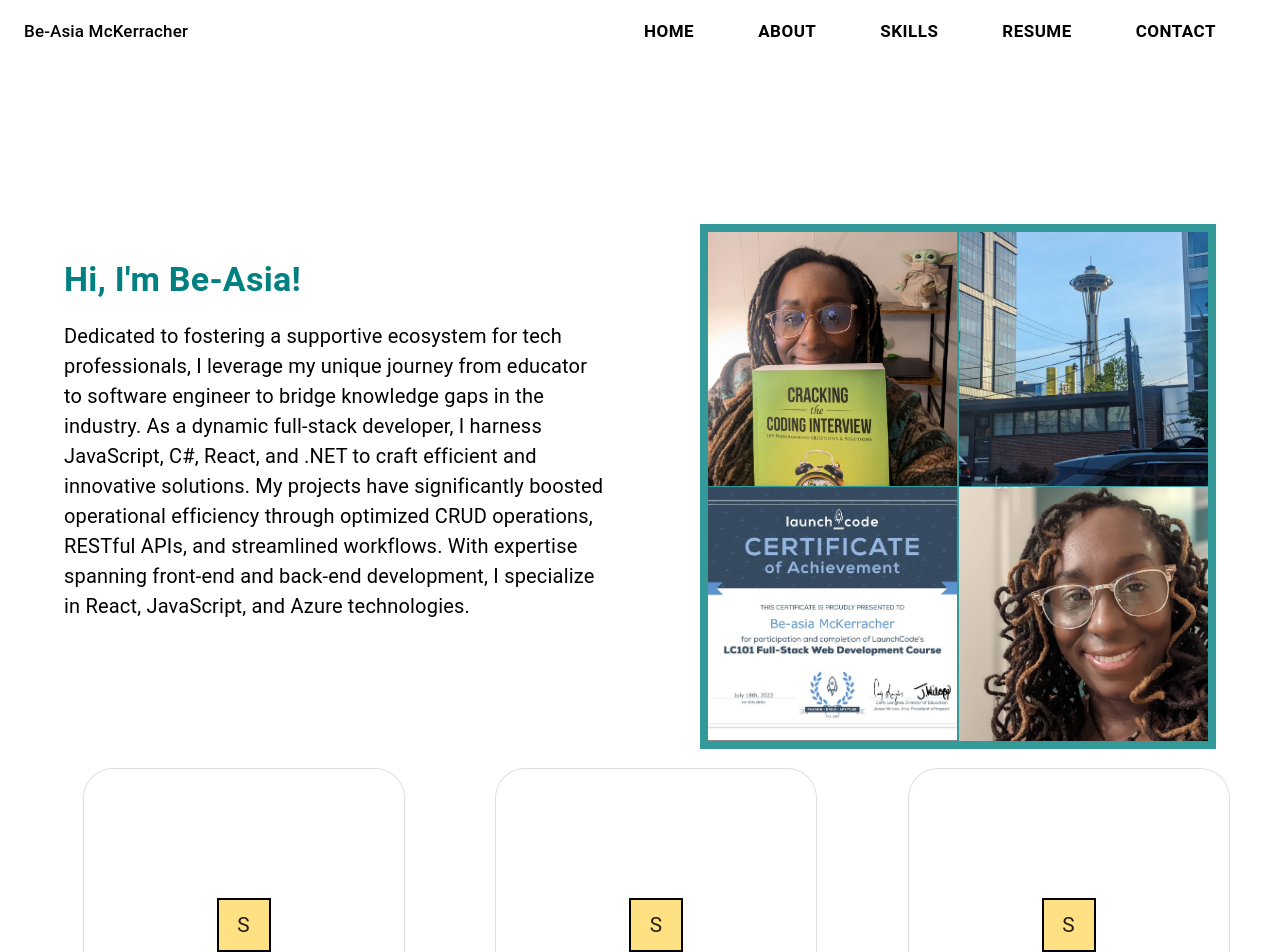
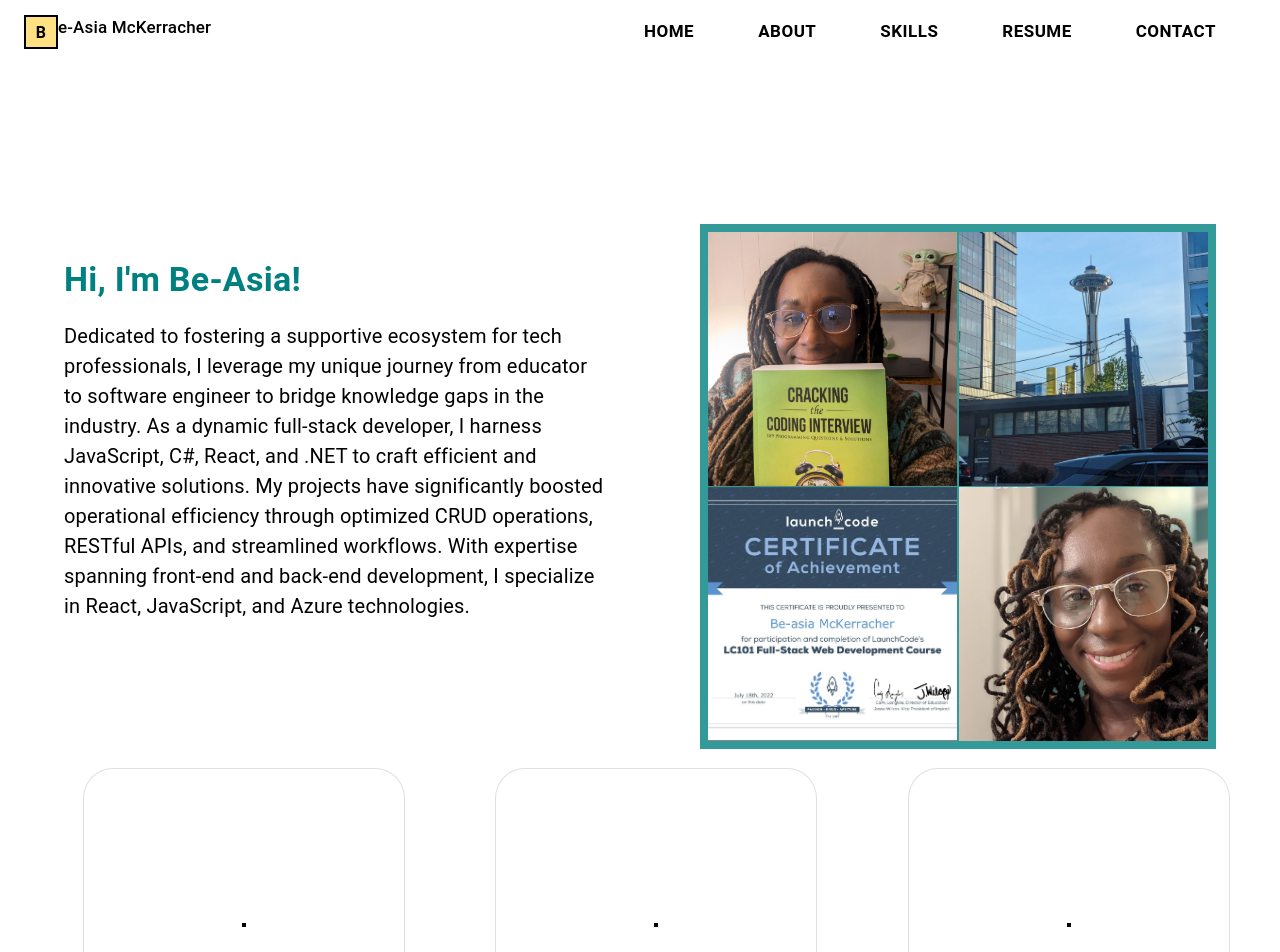
Before and after one commit to amerigirl/website, a React (Create React App) app: page / in a window 1280 px wide. Shown: the top 952 px of the page. Built offline with nearby package versions, Linux system fonts and the light colour scheme.

Commit message:
adding and adjusting scrabble pieces

```diff
--- a/src/App.js
+++ b/src/App.js
@@ -1,12 +1,12 @@
 import "./App.css";
 import React from "react";
-import Navbar from "./Components/Navbar";
+import Navbar from "./Components/Navbar/Navbar.jsx";
 import { createTheme, ThemeProvider } from "@mui/material/styles";
 import AboutMe from "./Components/AboutMe";
-import SkillsCard from "./Components/CardSection/CardComponent";
-import { amber, blue, indigo } from "@mui/material/colors";
+import { amber, blue } from "@mui/material/colors";
 import CardComponent from "./Components/CardSection/CardComponent";
 import { Box } from "@mui/material";
+import SkillsComponent from "./Components/SkillsComponent";
 
 const theme = createTheme({
   palette: {
@@ -47,7 +47,7 @@ function App() {
             padding: "16px",
           }}
         >
-          <CardComponent />
+          <SkillsComponent />
           <CardComponent />
           <CardComponent />
         </Box>
--- a/src/Components/CardSection/ScrabblePiece.jsx
+++ b/src/Components/CardSection/ScrabblePiece.jsx
@@ -1,19 +1,19 @@
 import { Box, Typography } from "@mui/material";
 import React from "react";
 
-const ScrabblePiece = () => {
+const ScrabblePiece = ({
+  letter,
+  height,
+  width,
+  fontSize,
+  padding,
+  fontWeight,
+}) => {
   return (
-    //1. create a small box
-    //2. add the right background--where is it? wood,
-    //   -raising the sides/css, maybe outline in black
-    //3. create the letter and move it to the center of the box
-
-    //4. create a sub number and move it to the bottom right of the box
-
     <Box
       sx={{
-        height: "50px",
-        width: "50px",
+        height,
+        width,
         backgroundColor: "secondary.main",
         border: "2px solid black",
       }}
@@ -21,16 +21,16 @@ const ScrabblePiece = () => {
       <Typography
         sx={{
           textAlign: "center",
-          padding: ".6rem",
-          fontSize: "1.3rem"
+          color: "black",
+          fontSize,
+          padding,
+          fontWeight
         }}
       >
-        S
+        {letter}
       </Typography>
     </Box>
   );
-
-
 };
 
 export default ScrabblePiece;
--- a/src/Components/Navbar.jsx
+++ b/src/Components/Navbar/Navbar.jsx
@@ -2,6 +2,7 @@ import { AppBar, Toolbar, Stack, Typography, Box } from "@mui/material";
 import React from "react";
 import { styled } from "@mui/material/styles";
 import Button from "@mui/material/Button";
+import NavbarName from "./NavbarName";
 
 // Define a reusable StyledButton
 const StyledButton = styled(Button)(({ theme }) => ({
@@ -20,9 +21,7 @@ const Navbar = () => {
       sx={{ backgroundColor: "transparent", boxShadow: "none" }}
     >
       <Toolbar sx={{ height: "4rem" }}>
-        <Box sx={{flexGrow: 1}}>
-          <Typography sx={{ color: "black", whiteSpace: 'nowrap', fontWeight: '550', fontSize: '17px'}}>Be-Asia McKerracher</Typography>
-        </Box>
+      <NavbarName/>
         <Stack
           direction="row"
           spacing={6}
--- /dev/null
+++ b/src/Components/Navbar/NavbarName.jsx
@@ -0,0 +1,30 @@
+import React from "react";
+import { Typography, Box } from "@mui/material";
+import ScrabblePiece from "../CardSection/ScrabblePiece";
+
+const NavbarName = () => {
+  return (
+    <Box
+      sx={{
+        flexGrow: 1,
+        display: "flex",
+        direction: "row",
+      }}
+    >
+      <ScrabblePiece letter="B" height="30px" width="30px" padding=".25rem" fontSize="15x" fontWeight='bold' />
+
+      <Typography
+        sx={{
+          color: "black",
+          whiteSpace: "nowrap",
+          fontWeight: "550",
+          fontSize: "17px",
+        }}
+      >
+        e-Asia McKerracher
+      </Typography>
+    </Box>
+  );
+};
+
+export default NavbarName;
```
Also changed, not shown: package.json (+5 -5 lines), 1 other file (tests, documents, lock files or other folders).
